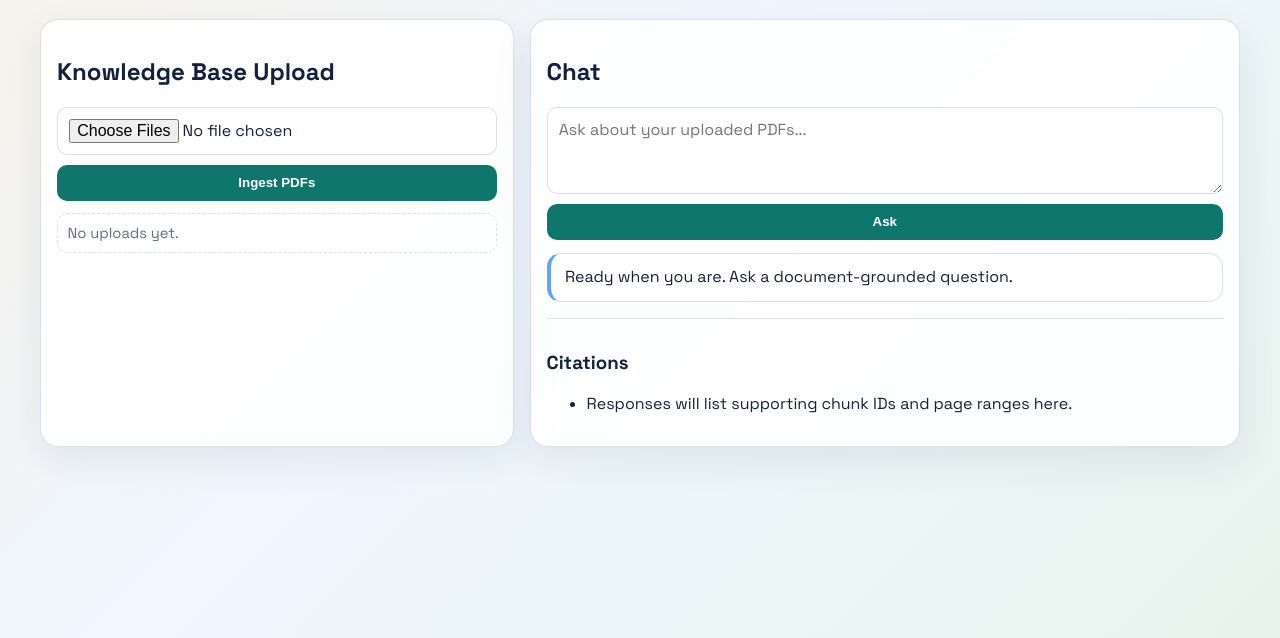
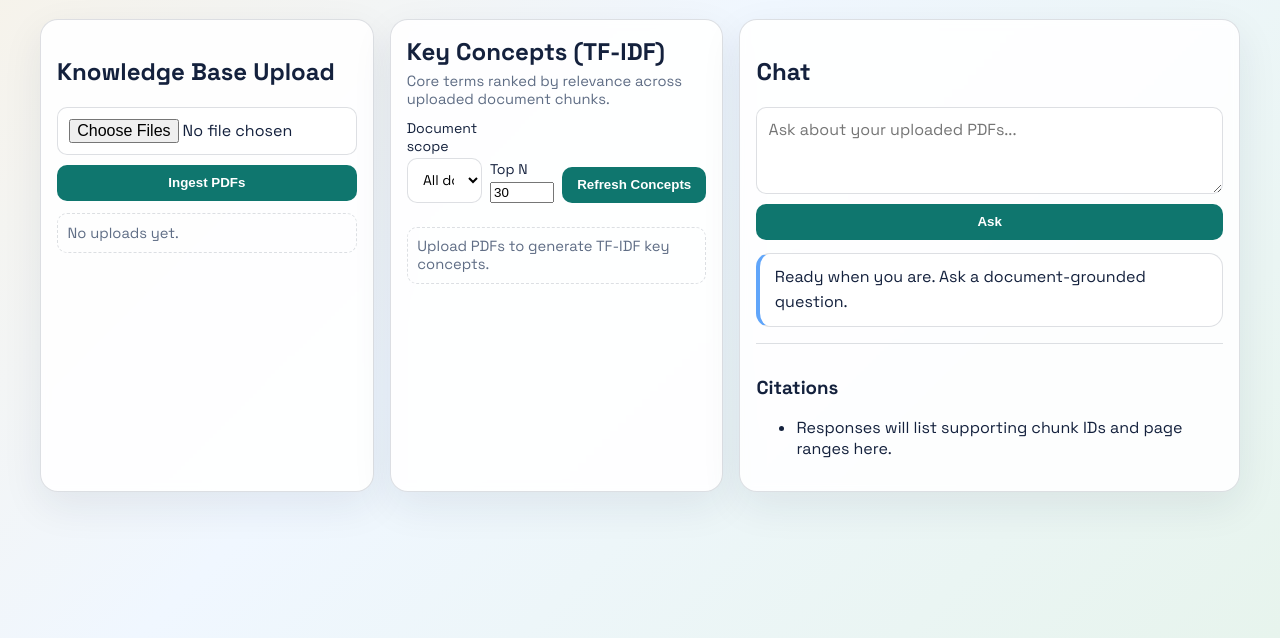
Before and after one commit to kyueran/stack-ai-rag, a FastAPI app: page / in a window 1280 px wide. Shown: the part 162-800 px from the top of the page. Run offline with FastAPI, Linux system fonts and the light colour scheme; data that the repository does not hold is empty; some libraries are stand-ins or nearby versions.

Commit message:
feat(ui): add interactive TF-IDF key concepts panel with document filtering

```diff
--- a/app/ui/static/styles.css
+++ b/app/ui/static/styles.css
@@ -45,7 +45,7 @@ body {
 
 .panel-grid {
   display: grid;
-  grid-template-columns: 1fr 1.5fr;
+  grid-template-columns: 1fr 1fr 1.5fr;
   gap: 1rem;
   margin-top: 1.2rem;
 }
@@ -207,6 +207,72 @@ input[type="file"], textarea, select {
   color: #084298;
 }
 
+.concepts-container {
+  display: grid;
+  gap: 0.7rem;
+}
+
+.concepts-header h2 {
+  margin: 0;
+}
+
+.concepts-header p {
+  margin: 0.3rem 0 0;
+  color: var(--muted);
+  font-size: 0.92rem;
+}
+
+.concepts-form {
+  display: grid;
+  grid-template-columns: 1.2fr 0.6fr auto;
+  gap: 0.5rem;
+  align-items: end;
+}
+
+.concepts-form label {
+  display: grid;
+  gap: 0.2rem;
+  font-size: 0.88rem;
+}
+
+.concepts-table-wrap {
+  overflow: auto;
+  max-height: 430px;
+}
+
+.concepts-table {
+  width: 100%;
+  border-collapse: collapse;
+  font-size: 0.9rem;
+}
+
+.concepts-table th,
+.concepts-table td {
+  border: 1px solid var(--line);
+  padding: 0.45rem 0.5rem;
+  vertical-align: top;
+  text-align: left;
+}
+
+.concepts-table thead th {
+  position: sticky;
+  top: 0;
+  background: #f7fbff;
+}
+
+.concept-snippet {
+  margin: 0.35rem 0 0;
+  color: var(--muted);
+  font-size: 0.8rem;
+}
+
+.muted {
+  color: var(--muted);
+}
+
 @media (max-width: 900px) {
   .panel-grid { grid-template-columns: 1fr; }
+  .concepts-form {
+    grid-template-columns: 1fr;
+  }
 }
--- a/app/ui/templates/index.html
+++ b/app/ui/templates/index.html
@@ -30,12 +30,19 @@
           hx-target="#ingest-status"
           hx-swap="outerHTML"
           hx-indicator="#upload-loading"
+          hx-on::after-request="htmx.ajax('GET', '/ui/concepts', {target:'#concepts-container', swap:'outerHTML'})"
         >
           <input type="file" name="files" accept=".pdf,application/pdf" multiple required />
           <button type="submit">Ingest PDFs</button>
         </form>
         <div id="upload-loading" class="loading htmx-indicator">Uploading and indexing...</div>
         <div id="ingest-status" class="status-card idle">No uploads yet.</div>
+      </section>
+
+      <section class="panel concepts-panel-shell">
+        <div id="concepts-container" hx-get="/ui/concepts" hx-trigger="load" hx-swap="outerHTML">
+          <div class="status-card idle">Loading TF-IDF concepts...</div>
+        </div>
       </section>
 
       <section class="panel chat-panel">
--- /dev/null
+++ b/app/ui/templates/partials/concepts_panel.html
@@ -0,0 +1,79 @@
+<div id="concepts-container" class="concepts-container">
+  <div class="concepts-header">
+    <h2>Key Concepts (TF-IDF)</h2>
+    <p>Core terms ranked by relevance across uploaded document chunks.</p>
+  </div>
+
+  <form
+    class="concepts-form"
+    hx-get="/ui/concepts"
+    hx-target="#concepts-container"
+    hx-swap="outerHTML"
+  >
+    <label>
+      Document scope
+      <select name="document_id">
+        <option value="">All documents</option>
+        {% for doc in documents %}
+          <option value="{{ doc.document_id }}" {% if selected_document_id == doc.document_id %}selected{% endif %}>
+            {{ doc.filename }} ({{ doc.chunk_count }} chunks)
+          </option>
+        {% endfor %}
+      </select>
+    </label>
+
+    <label>
+      Top N
+      <input type="number" name="top_n" min="5" max="100" value="{{ top_n }}" />
+    </label>
+
+    <button type="submit">Refresh Concepts</button>
+  </form>
+
+  {% if concepts %}
+    <div class="concepts-table-wrap">
+      <table class="concepts-table">
+        <thead>
+          <tr>
+            <th>Term</th>
+            <th>TF-IDF</th>
+            <th>TF</th>
+            <th>DF</th>
+            <th>Coverage</th>
+            <th>Evidence</th>
+          </tr>
+        </thead>
+        <tbody>
+          {% for concept in concepts %}
+            <tr>
+              <td><code>{{ concept.term }}</code></td>
+              <td>{{ '%.4f' % concept.tfidf }}</td>
+              <td>{{ concept.tf }}</td>
+              <td>{{ concept.df }}</td>
+              <td>{{ '%.1f' % (concept.document_coverage * 100) }}%</td>
+              <td>
+                {% if concept.supports %}
+                  {% set support = concept.supports[0] %}
+                  <a class="source-link" href="/ui/document/{{ support.document_id }}#page={{ support.page_start }}" target="_blank" rel="noopener noreferrer">
+                    {{ support.filename }} p{{ support.page_start }}-{{ support.page_end }}
+                  </a>
+                  <p class="concept-snippet">{{ support.snippet }}</p>
+                {% else %}
+                  <span class="muted">No support</span>
+                {% endif %}
+              </td>
+            </tr>
+          {% endfor %}
+        </tbody>
+      </table>
+    </div>
+  {% else %}
+    <div class="status-card idle">
+      {% if total_documents == 0 %}
+        Upload PDFs to generate TF-IDF key concepts.
+      {% else %}
+        No concepts matched this filter yet.
+      {% endif %}
+    </div>
+  {% endif %}
+</div>
```
Also changed, not shown: app/api/routes/ui.py (+23 -0 lines), tests/test_ui_concepts.py (added, +77 -0 lines).
